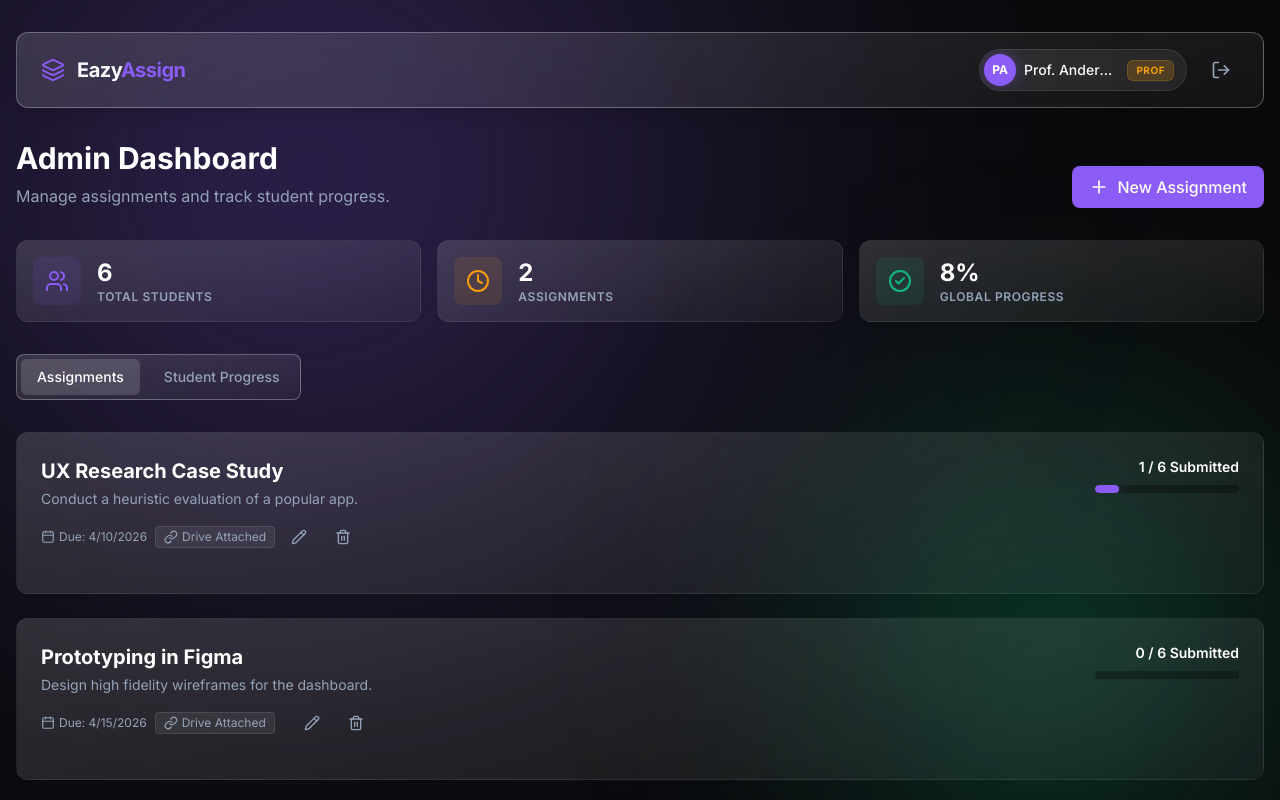
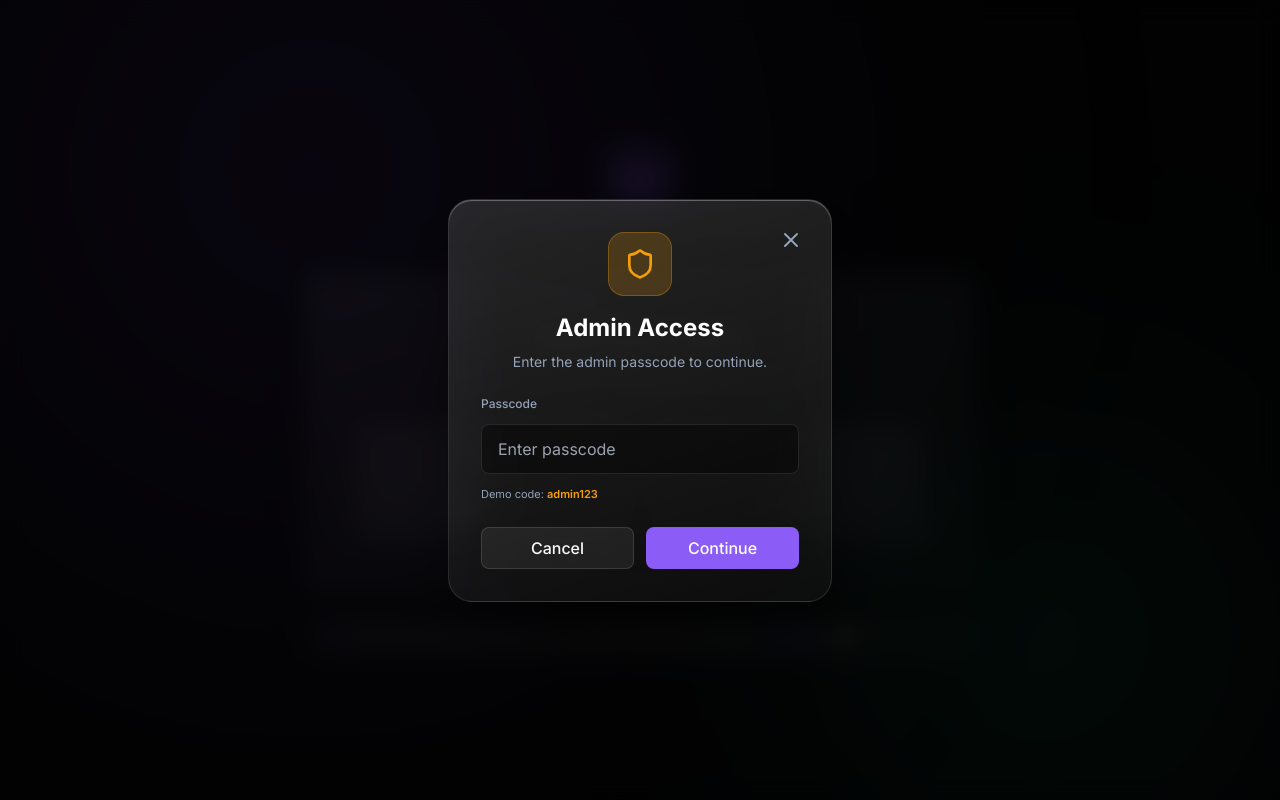
Before and after one commit to Puranjaysalaria/Joineazy, a React (Vite) app: page / in a window 1280 px wide. Both pictures are taken after a click on the button "Admin". Built offline with nearby package versions, Linux system fonts and the light colour scheme.

Commit message:
Add admin access prompt with validation and error handling

```diff
--- a/src/components/Login.jsx
+++ b/src/components/Login.jsx
@@ -4,9 +4,26 @@ import { Layers, User, Shield, ChevronDown, X, Check } from "lucide-react";
 
 export default function Login({ onLogin, users }) {
   const [showStudents, setShowStudents] = useState(false);
+  const [showAdminPrompt, setShowAdminPrompt] = useState(false);
+  const [adminCode, setAdminCode] = useState("");
+  const [adminError, setAdminError] = useState("");
+
+  const DEMO_ADMIN_CODE = "admin123";
+
+  const handleAdminAccess = () => {
+    if (adminCode.trim() === DEMO_ADMIN_CODE) {
+      setAdminCode("");
+      setAdminError("");
+      setShowAdminPrompt(false);
+      onLogin("admin");
+      return;
+    }
+
+    setAdminError("Invalid passcode. Please try again.");
+  };
 
   return (
-    <div className="min-h-dvh w-full max-w-full bg-transparent flex flex-col items-center justify-center p-3 sm:p-4 py-10 sm:py-12 overflow-x-hidden relative font-outfit text-white">
+    <div className="min-h-screen w-full max-w-full bg-transparent flex flex-col items-center justify-center p-3 sm:p-4 py-10 sm:py-12 overflow-x-hidden relative font-outfit text-white">
       <div className="relative z-10 w-full max-w-2xl px-1 sm:px-0 flex flex-col items-center animate-fadeIn">
         {/* Brand Header */}
         <div className="text-center mb-8 relative z-20">
@@ -87,13 +104,91 @@ export default function Login({ onLogin, users }) {
 
             <button
               className="appearance-none group glass-panel-light p-4 sm:p-6 rounded-xl cursor-pointer transition-all duration-300 hover:-translate-y-1 hover:border-warning/50 hover:shadow-cardHover flex flex-col items-center gap-4 border border-white/5"
-              onClick={() => onLogin("admin")}
+              onClick={() => {
+                setAdminError("");
+                setAdminCode("");
+                setShowAdminPrompt(true);
+              }}
             >
               <Shield className="w-8 h-8 text-warning group-hover:text-amber-400 transition-colors" />
               <span className="block font-semibold text-white">Admin</span>
             </button>
           </div>
         </div>
+
+        {showAdminPrompt &&
+          createPortal(
+            <div className="fixed inset-0 bg-black/80 backdrop-blur-md z-[9999] flex justify-center items-center p-4 animate-fadeIn">
+              <div className="glass-panel w-full max-w-sm rounded-3xl p-6 sm:p-8 relative animate-modalIn shadow-4xl border-white/10">
+                <button
+                  onClick={() => {
+                    setShowAdminPrompt(false);
+                    setAdminCode("");
+                    setAdminError("");
+                  }}
+                  className="absolute right-6 top-6 text-textMuted hover:text-white transition-colors p-1"
+                >
+                  <X className="w-6 h-6" />
+                </button>
+
+                <div className="text-center mb-6">
+                  <div className="w-16 h-16 bg-warning/20 rounded-2xl flex items-center justify-center mx-auto mb-4 border border-warning/30">
+                    <Shield className="text-warning w-8 h-8" />
+                  </div>
+                  <h2 className="text-2xl font-bold text-white mb-2">
+                    Admin Access
+                  </h2>
+                  <p className="text-textMuted text-sm">
+                    Enter the admin passcode to continue.
+                  </p>
+                </div>
+
+                <div className="space-y-3">
+                  <label className="block text-xs text-textMuted text-left font-medium">
+                    Passcode
+                  </label>
+                  <input
+                    type="password"
+                    value={adminCode}
+                    onChange={(e) => {
+                      setAdminCode(e.target.value);
+                      if (adminError) setAdminError("");
+                    }}
+                    onKeyDown={(e) => {
+                      if (e.key === "Enter") handleAdminAccess();
+                    }}
+                    placeholder="Enter passcode"
+                    className="input-field"
+                  />
+
+                  {adminError && (
+                    <p className="text-danger text-xs text-left">{adminError}</p>
+                  )}
+
+                  <p className="text-[11px] text-textMuted text-left">
+                    Demo code: <span className="text-warning font-semibold">admin123</span>
+                  </p>
+                </div>
+
+                <div className="mt-6 flex gap-3">
+                  <button
+                    className="btn flex-1 hover:bg-white/10"
+                    onClick={() => {
+                      setShowAdminPrompt(false);
+                      setAdminCode("");
+                      setAdminError("");
+                    }}
+                  >
+                    Cancel
+                  </button>
+                  <button className="btn btn-primary flex-1" onClick={handleAdminAccess}>
+                    Continue
+                  </button>
+                </div>
+              </div>
+            </div>,
+            document.body,
+          )}
 
         {/* Recruiter Cheesy Line */}
         <div className="animate-fadeIn delay-700 mt-4 w-full max-w-full px-4 sm:px-6 py-3 rounded-2xl sm:rounded-full bg-white/5 border border-white/10 backdrop-blur-md shadow-lg flex flex-wrap sm:flex-nowrap items-center justify-center sm:justify-start gap-2 sm:gap-3 group cursor-default hover:bg-white/10 hover:border-primary/50 transition-all duration-500 overflow-hidden">
```
